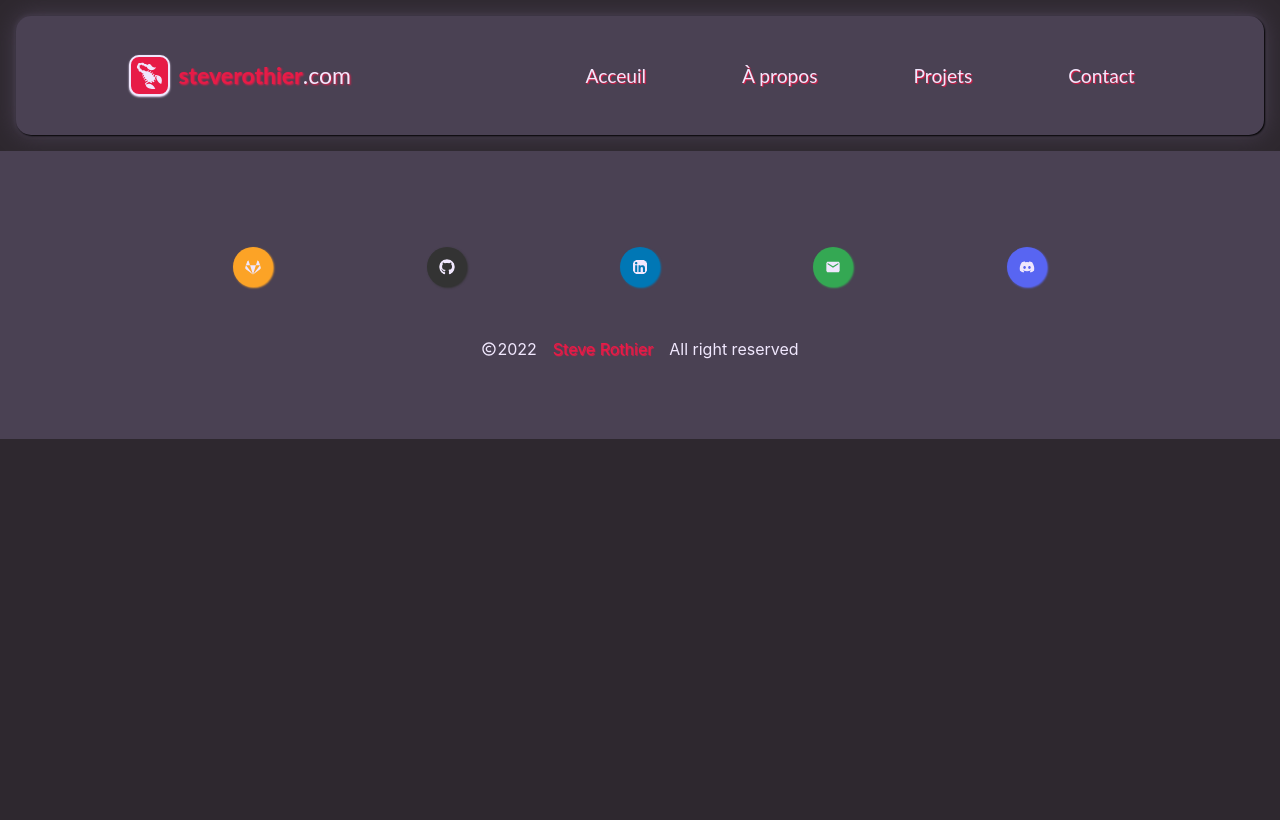
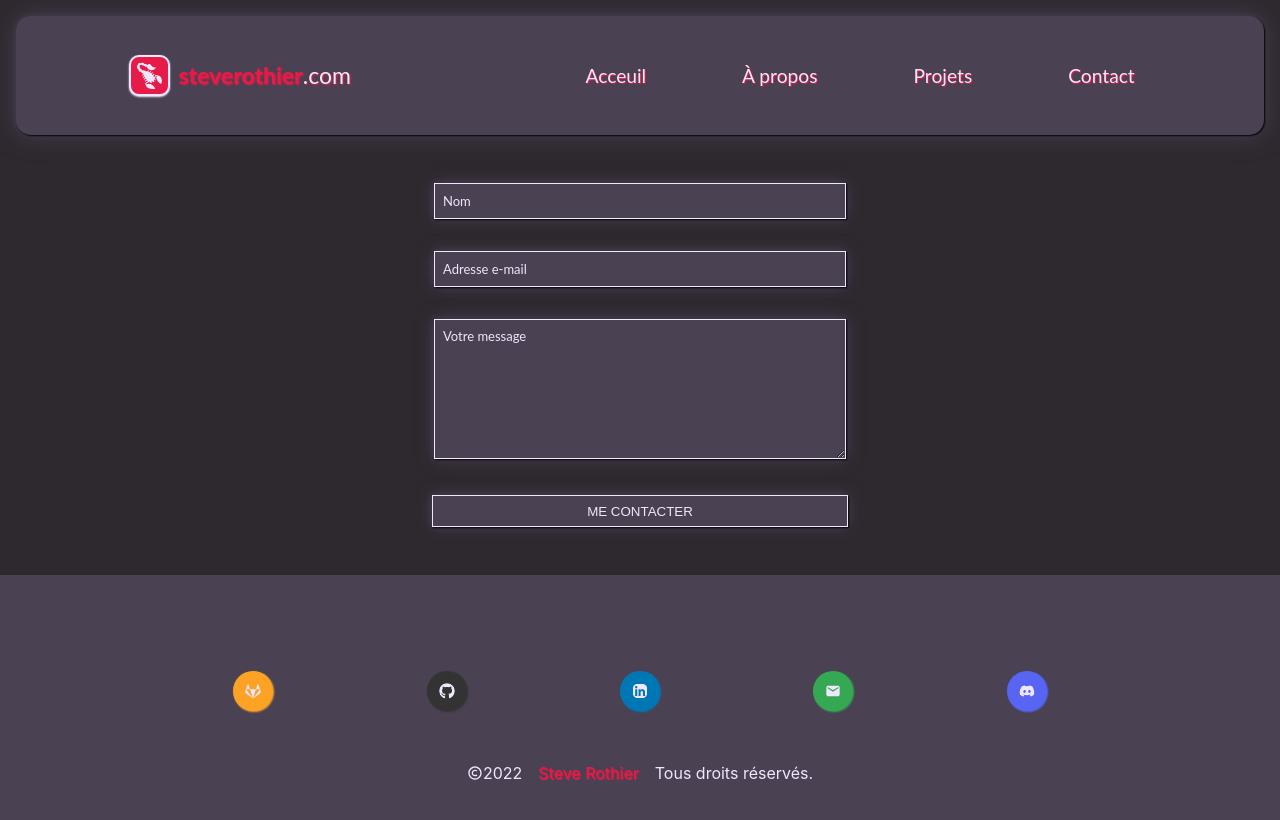
Before and after one commit to SteveRothier/MyPortfolio, a React (Create React App) app: page / in a window 1280 px wide. Shown: the top 820 px of the page. Built offline with nearby package versions, Linux system fonts and the light colour scheme.

Commit message:
Contact form

```diff
--- a/src/App.js
+++ b/src/App.js
@@ -1,11 +1,13 @@
 import './App.css';
+import Contact from './component/Contact/Contact';
+import Navbar from './component/Navbar/Navbar';
 import Footer from './component/Footer/Footer';
-import Navbar from './component/Navbar/Navbar';
 
 function App() {
   return (
     <>
       <Navbar />
+      <Contact />
       <Footer />
     </>
   );
--- /dev/null
+++ b/src/component/Contact/Contact.css
@@ -0,0 +1,64 @@
+.formContact {
+    display: flex;
+    align-items: center;
+    justify-content: center;
+    flex-direction: column;
+    margin: 2rem;
+}
+
+.formContact div{
+    margin: 1rem;
+}
+
+.inputSize {
+    display: flex;
+    width: 25rem;
+    height: 2rem;
+    padding-left: 0.5rem;
+    background-color: #4A4153;
+    color: #F0E7FD;
+    border: 1px solid #F0E7FD;
+    font-size: medium;
+    box-shadow: 1px 1px 2px black, 0 0 15px #4A4153, 0 0 5px #4A4153;
+}
+
+.inputSize:last-child {
+    display: flex;
+    align-items: center;
+    justify-content: center;
+}
+
+.textareaSize {
+    width: 25rem;
+    height: 8rem;
+    padding-left: 0.5rem;
+    padding-top: 0.5rem;
+    background-color: #4A4153;
+    color: #F0E7FD;
+    border: 1px solid #F0E7FD;
+    font-family: 'lato';
+    font-size: medium;
+    box-shadow: 1px 1px 2px black, 0 0 15px #4A4153, 0 0 5px #4A4153;
+}
+
+.submitInputSize {
+    width: 26rem;
+    height: 2rem;
+    text-transform: uppercase;
+    background-color: #4A4153;
+    color: #F0E7FD;
+    border: 1px solid #F0E7FD;
+    transition: color 0.3s;
+    box-shadow: 1px 1px 2px black, 0 0 15px #4A4153, 0 0 5px #4A4153;
+}
+
+.submitInputSize:hover {
+    color: rgb(231, 27, 71);
+    text-shadow: 1px 1px 2px rgb(231, 27, 71);
+}
+
+::placeholder {
+    font-family: 'lato';
+    font-size: small;
+    color: #F0E7FD;
+}
--- /dev/null
+++ b/src/component/Contact/Contact.js
@@ -0,0 +1,58 @@
+import './Contact.css';
+
+function Contact() {
+  return (
+    <>
+        <div className='ContactBox' id='#contact'>
+            <diV>
+                <form className='formContact'>
+                    <div>
+                        <input
+                            className='inputSize'
+                            type='text'
+                            name='nom'
+                            id='nom'
+                            placeholder='Nom'
+                            required
+                        >
+                        </input>
+                    </div>
+                    <div>
+                        <input
+                            className='inputSize'
+                            type='email'
+                            name='email'
+                            id='email'
+                            placeholder='Adresse e-mail'
+                            required
+                        >
+                        </input>
+                    </div>
+                    <div>
+                        <textarea
+                            className='textareaSize'
+                            name="message"
+                            id="message"
+                            placeholder='Votre message'
+                        >
+                        </textarea>
+                    </div>
+                    <div>
+                        <input
+                            className='submitInputSize'
+                            type='submit'
+                            name='submit'
+                            id='submit'
+                            value='Me contacter'
+                            required
+                        >
+                        </input>
+                    </div>
+                </form>
+            </diV>
+        </div>
+    </>
+  );
+}
+
+export default Contact;
--- a/src/component/Footer/Footer.js
+++ b/src/component/Footer/Footer.js
@@ -9,7 +9,7 @@ import { FaGitlab } from "react-icons/fa";
 function Footer() {
   return (
     <>
-        <div className='FooterBox' id='#contact'>
+        <div className='FooterBox'>
             <div className='reseaux'>
                 <li>
                   <a href='https://iut-info.univ-reims.fr/gitlab/roth0003'>
@@ -42,7 +42,7 @@ function Footer() {
                 <BiCopyright />
                 2022
               </div>
-              <a href='steverothier.com'>Steve Rothier</a>  All right reserved
+              <a href='steverothier.com'>Steve Rothier</a> Tous droits réservés.
             </div>
         </div>
     </>
--- a/src/component/Navbar/Navbar.css
+++ b/src/component/Navbar/Navbar.css
@@ -29,7 +29,7 @@
 .NavbarBox a{
     text-decoration: none;
     color: #F0E7FD;
-    transition: color 0.3s cubic-bezier(0.000, 0.000, 0.230, 1);
+    transition: color 0.3s;
 }
 
 .MyTitleName div {
```
Also changed, not shown: 1 other file (tests, documents, lock files or other folders).
